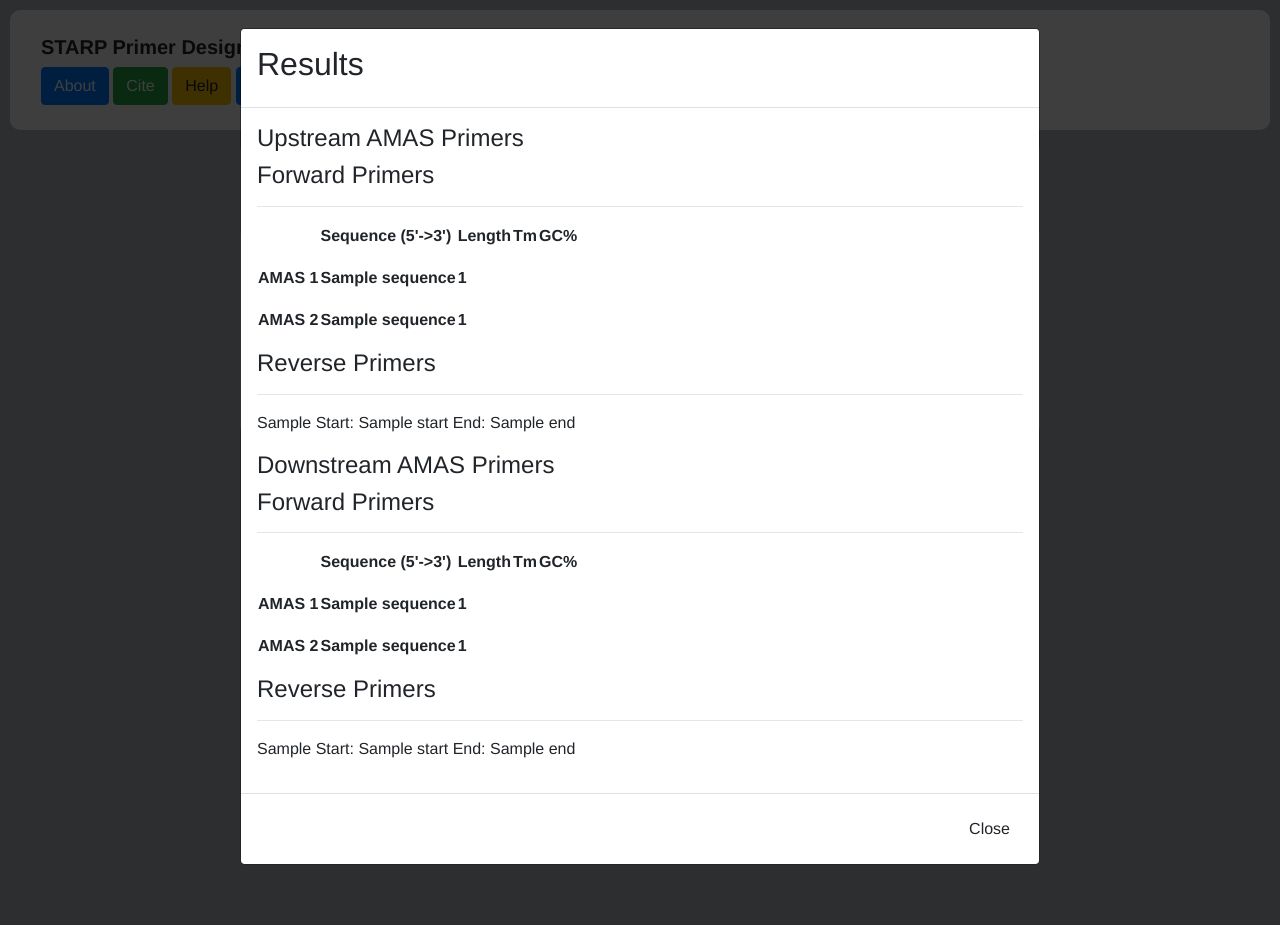
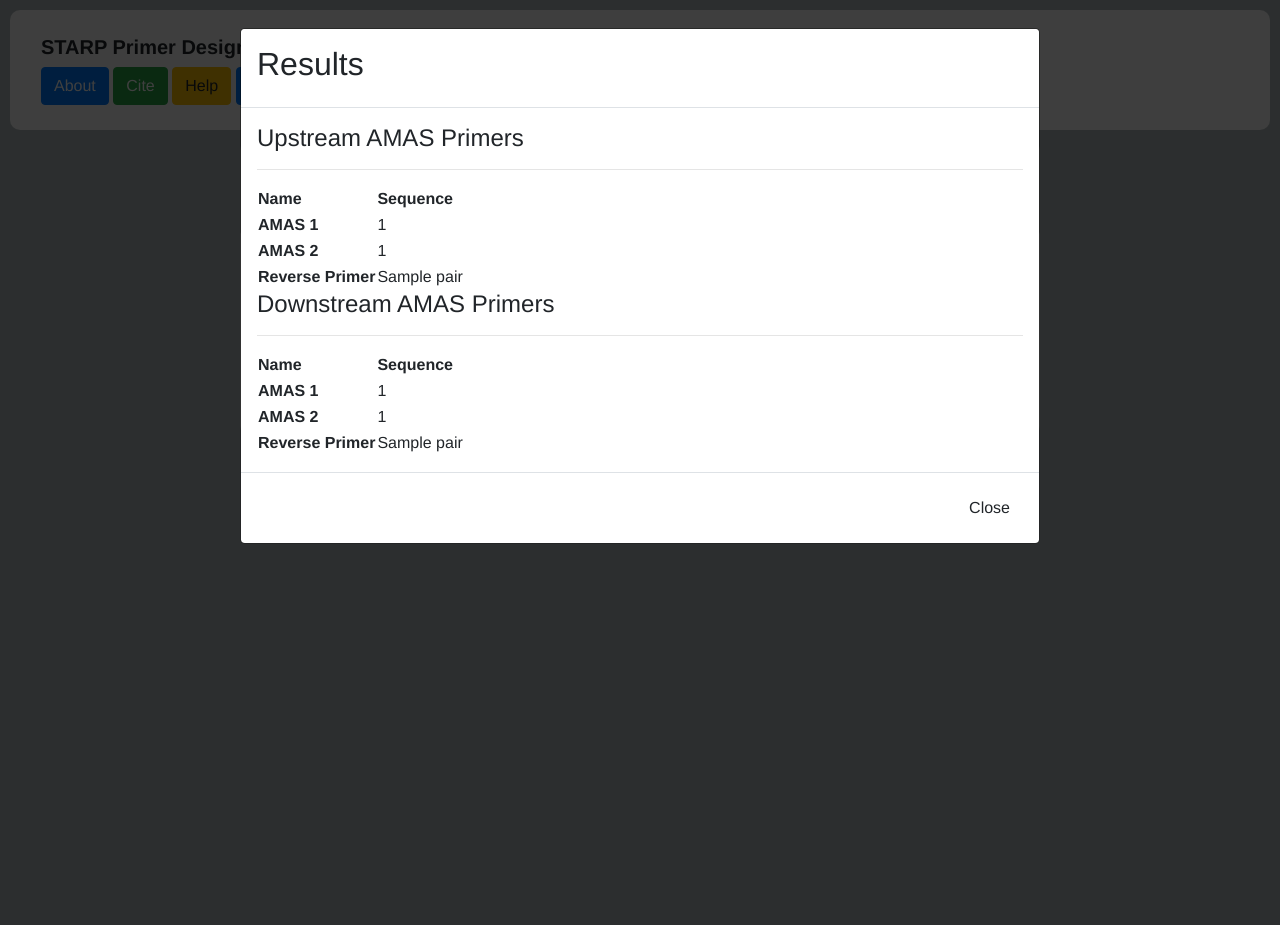
Before and after one commit to kalebburnham/USDAARS-primerlibweb, a Flask app: template templates/starp.html in a window 1280 px wide. Run offline with Flask 2, Linux system fonts and the light colour scheme; the template is opened without the code that fills it: values that come from a table or form of the project are taken from there, most other values are stand-ins (such as "Sample title", 1, 10 or a date in 2020); lists and menus that the app fills with data are empty; some libraries are stand-ins or nearby versions.

Commit message:
Modifed output to use model's __repr__ functions.

```diff
--- a/templates/starp.html
+++ b/templates/starp.html
@@ -97,63 +97,47 @@
 
           <div class="modal-body">
             <h4>Upstream AMAS Primers</h4>
-            <h4>Forward Primers</h4>
             <hr>
             <table>
+              <th>Name</th>
+              <th>Sequence</th>
+
+              {% for pair in starp.upstream_pairs %}
                 <tr>
-                <th></th>
-                <th><p>Sequence (5'->3')</p></th>
-                <th><p>Length</p></th>
-                <th><p>Tm</p></th>
-                <th><p>GC%</p></th>
+                  <td><b>AMAS 1</b></td>
+                  <td>{{ pair[0][0].__repr__() }}</td>
                 </tr>
                 <tr>
-                <th><p>AMAS 1</p></th>
-                <th><p>{{ starp.upstream.amas[0].sequence }}</p></th>
-                <th><p>{{ starp.upstream.amas[0].__len__() }}</p></th>
+                  <td><b>AMAS 2</b></td>
+                  <td>{{ pair[0][1].__repr__() }}</td>
                 </tr>
                 <tr>
-                <th><p>AMAS 2</p></th>
-                <th><p>{{ starp.upstream.amas[1].sequence }}</p></th>
-                <th><p>{{ starp.upstream.amas[1].__len__() }}</p></th>
+                  <td><b>Reverse Primer</b></td>
+                  <td>{{ pair[1].__repr__() }}</td>
                 </tr>
+              {% endfor %}
             </table>
 
-            <h4>Reverse Primers</h4>
+            <h4>Downstream AMAS Primers</h4>
             <hr>
-            {% for primer in starp.upstream.rprimers %}
-              <p>{{ primer.rev_comp() }} Start: {{ primer.start }} End: {{ primer.end }}</p>
-            {% endfor %}
-
-            <h4>Downstream AMAS Primers</h4>
-            <h4>Forward Primers</h4>
-            <hr>
-
             <table>
+              <th>Name</th>
+              <th>Sequence</th>
+              {% for pair in starp.downstream_pairs %}
                 <tr>
-                <th></th>
-                <th><p>Sequence (5'->3')</p></th>
-                <th><p>Length</p></th>
-                <th><p>Tm</p></th>
-                <th><p>GC%</p></th>
+                  <td><b>AMAS 1</b></td>
+                  <td>{{ pair[0][0].__repr__() }}</td>
                 </tr>
                 <tr>
-                <th><p>AMAS 1</p></th>
-                <th><p>{{ starp.downstream.amas[0].sequence }}</p></th>
-                <th><p>{{ starp.downstream.amas[0].__len__() }}</p></th>
+                  <td><b>AMAS 2</b></td>
+                  <td>{{ pair[0][1].__repr__() }}</td>
                 </tr>
                 <tr>
-                <th><p>AMAS 2</p></th>
-                <th><p>{{ starp.downstream.amas[1].sequence }}</p></th>
-                <th><p>{{ starp.downstream.amas[1].__len__() }}</p></th>
+                  <td><b>Reverse Primer</b></td>
+                  <td>{{ pair[1].__repr__() }}</td>
                 </tr>
+              {% endfor %}
             </table>
-
-            <h4>Reverse Primers</h4>
-            <hr>
-            {% for primer in starp.downstream.rprimers %}
-              <p>{{ primer.rev_comp() }} Start: {{ primer.start }} End: {{ primer.end }}</p>
-            {% endfor %}
           </div>
 
           <div class="modal-footer">
```
Lines whose indentation alone changed are shown as unchanged.
